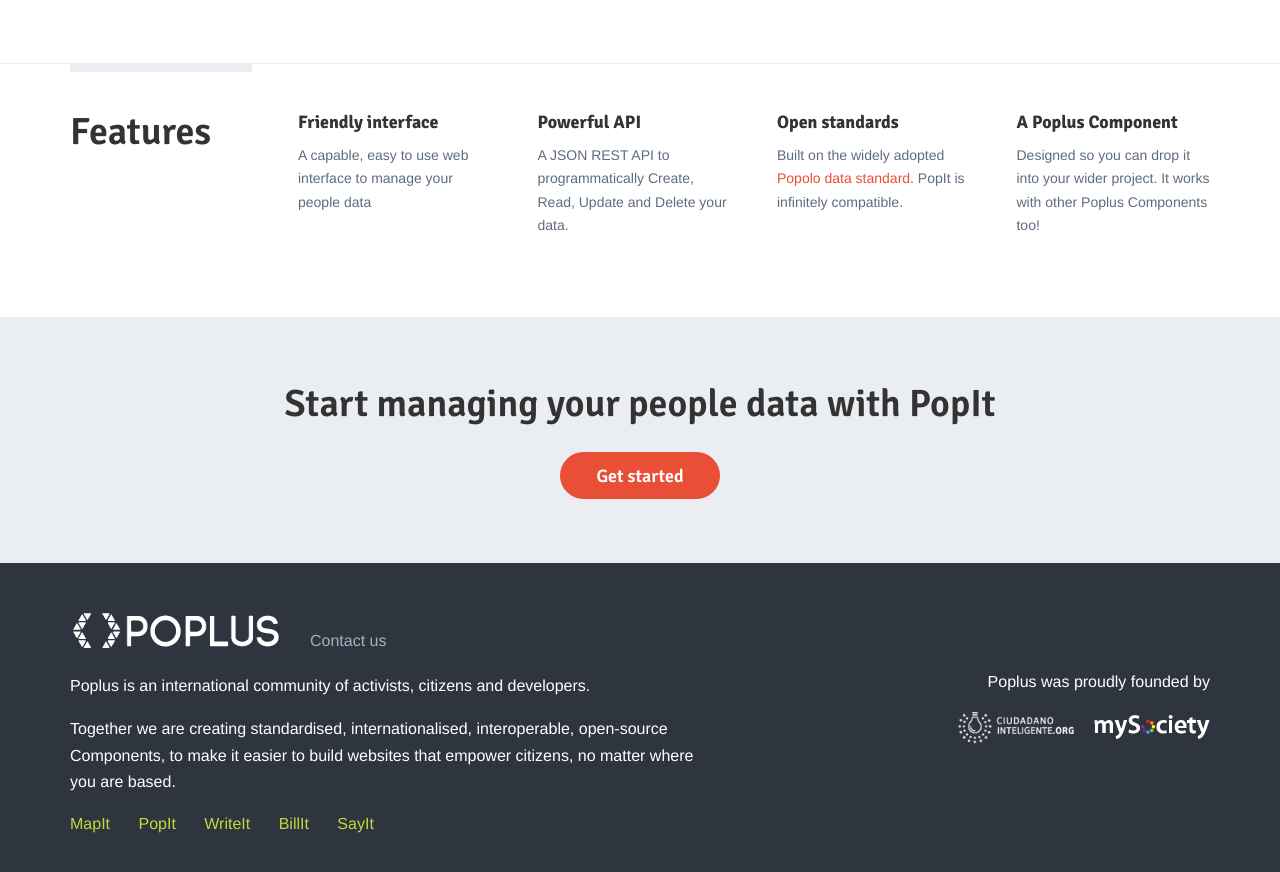
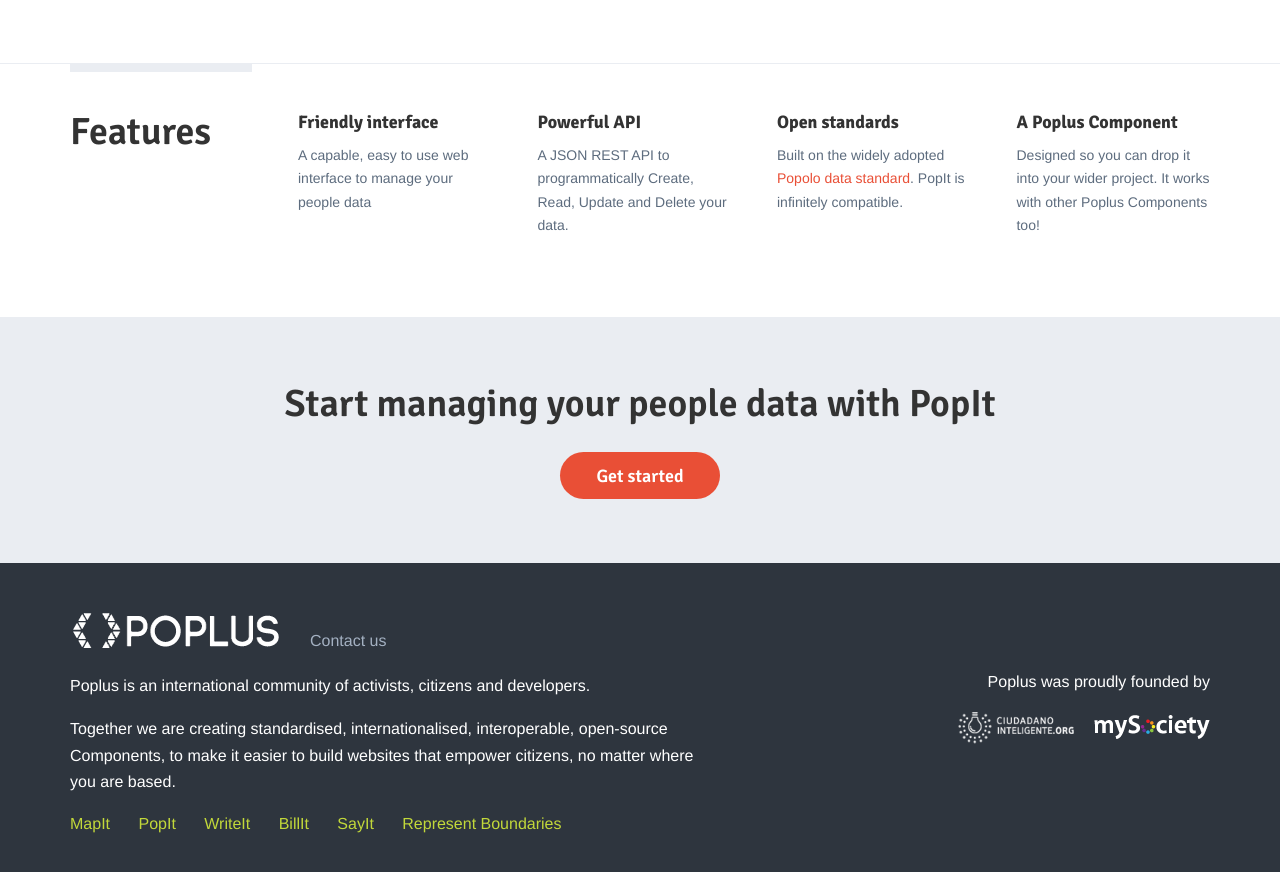
Before and after one commit to mysociety/popit.poplus.org, a Jekyll site: the page built from index.html, in a window 1280 px wide and 900 px high, scrolled down 2021 px. Shown: the top 872 px of the window. Built offline with Jekyll 4.4.1, drawn with Linux system fonts in a browser that asks for light colours.

Commit message:
Add represent.poplus.org link to footer

```diff
--- a/_includes/footer.html
+++ b/_includes/footer.html
@@ -10,6 +10,7 @@
                 <li><a href="http://writeit.ciudadanointeligente.org/en/">WriteIt</a></li>
                 <li><a href="https://github.com/ciudadanointeligente/bill-it">BillIt</a></li>
                 <li><a href="http://sayit.mysociety.org/">SayIt</a></li>
+                <li><a href="http://represent.poplus.org/">Represent Boundaries</a></li>
             </ul>
             <a href="mailto:popit@mysociety.org" class="contact-us-footer-link">Contact us</a>
         </div>
```
